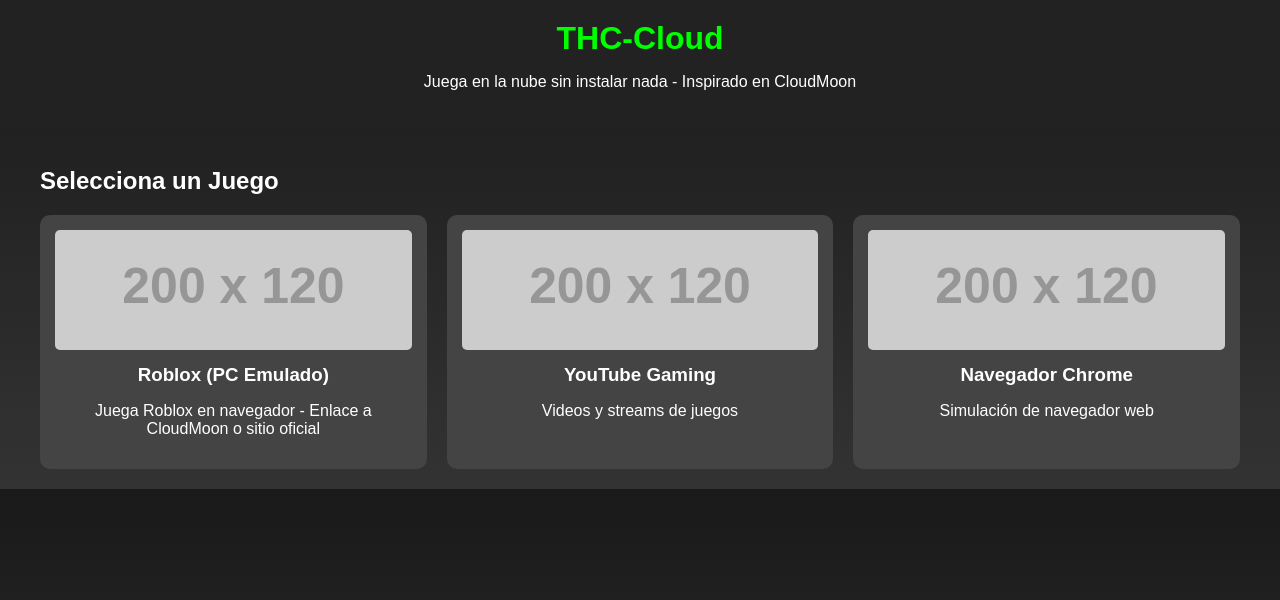
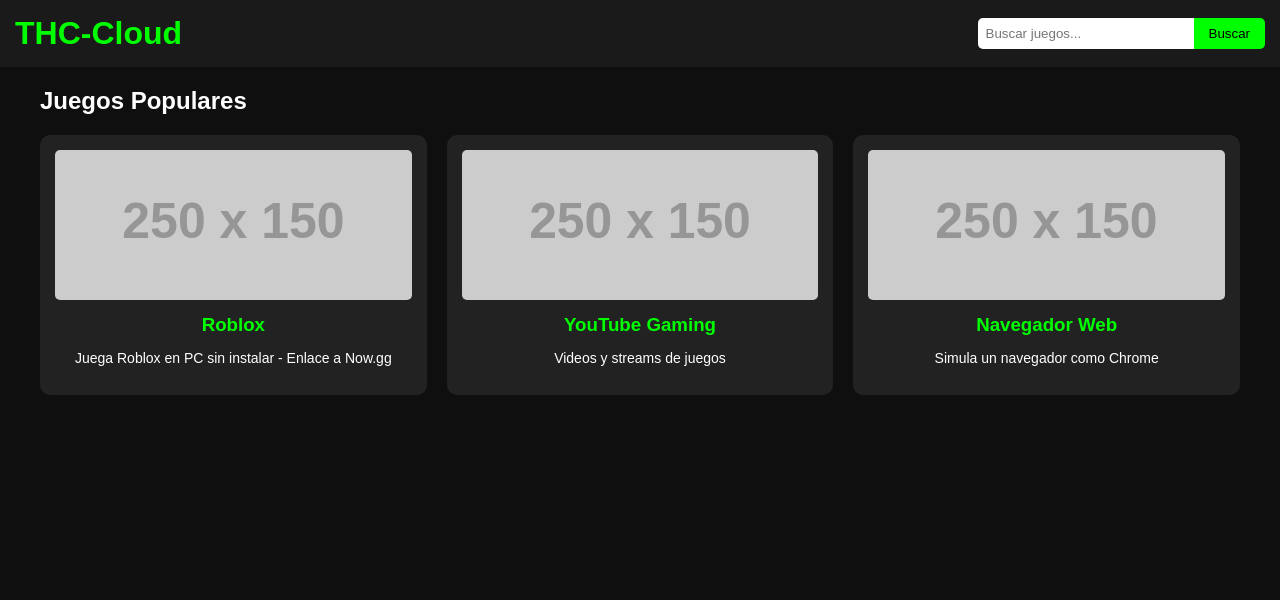
Before and after one commit to tiof835-ux/discord, a plain HTML site: page index.html in a window 1280 px wide. Drawn offline with Linux system fonts and the light colour scheme; placeholder pictures from the web are drawn by us.

Commit message:
Update index.html

```diff
--- a/index.html
+++ b/index.html
@@ -3,78 +3,94 @@
 <head>
     <meta charset="UTF-8">
     <meta name="viewport" content="width=device-width, initial-scale=1.0">
-    <title>THC-Cloud - Cloud Gaming Emulado</title>
+    <title>THC-Cloud - Juega en la Nube como Now.gg</title>
     <style>
-        body { font-family: Arial, sans-serif; background: linear-gradient(to bottom, #1a1a1a, #333); color: white; margin: 0; padding: 0; }
-        header { background: #222; padding: 20px; text-align: center; }
+        body { font-family: Arial, sans-serif; background: #0f0f0f; color: white; margin: 0; padding: 0; }
+        header { background: #1a1a1a; padding: 15px; display: flex; justify-content: space-between; align-items: center; }
         h1 { color: #00ff00; margin: 0; }
-        .container { max-width: 1200px; margin: 0 auto; padding: 20px; }
-        .game-grid { display: grid; grid-template-columns: repeat(auto-fit, minmax(200px, 1fr)); gap: 20px; margin-top: 20px; }
-        .game-card { background: #444; padding: 15px; border-radius: 10px; text-align: center; cursor: pointer; transition: transform 0.2s; }
+        .search-bar { display: flex; }
+        input { padding: 8px; width: 200px; border: none; border-radius: 5px 0 0 5px; }
+        button { padding: 8px 15px; background: #00ff00; color: black; border: none; border-radius: 0 5px 5px 0; cursor: pointer; }
+        .container { max-width: 1200px; margin: 20px auto; padding: 0 20px; }
+        .game-grid { display: grid; grid-template-columns: repeat(auto-fit, minmax(250px, 1fr)); gap: 20px; }
+        .game-card { background: #222; padding: 15px; border-radius: 10px; text-align: center; cursor: pointer; transition: transform 0.2s; }
         .game-card:hover { transform: scale(1.05); }
-        .game-card img { width: 100%; height: 120px; object-fit: cover; border-radius: 5px; }
-        .game-card h3 { margin: 10px 0; }
-        iframe { width: 100%; height: 500px; border: none; border-radius: 10px; margin-top: 20px; }
-        button { padding: 10px 20px; background: #00ff00; color: black; border: none; border-radius: 5px; cursor: pointer; margin: 10px; }
-        button:hover { background: #00cc00; }
+        .game-card img { width: 100%; height: 150px; object-fit: cover; border-radius: 5px; }
+        .game-card h3 { margin: 10px 0; color: #00ff00; }
+        .game-card p { font-size: 14px; }
+        #game-player { display: none; margin-top: 20px; }
+        iframe { width: 100%; height: 600px; border: none; border-radius: 10px; }
+        .close-btn { padding: 10px; background: red; color: white; border: none; border-radius: 5px; cursor: pointer; margin-top: 10px; }
     </style>
 </head>
 <body>
     <header>
         <h1>THC-Cloud</h1>
-        <p>Juega en la nube sin instalar nada - Inspirado en CloudMoon</p>
+        <div class="search-bar">
+            <input type="text" id="search" placeholder="Buscar juegos...">
+            <button onclick="searchGames()">Buscar</button>
+        </div>
     </header>
     <div class="container">
-        <h2>Selecciona un Juego</h2>
-        <div class="game-grid">
-            <div class="game-card" onclick="loadGame('roblox')">
-                <img src="https://via.placeholder.com/200x120?text=Roblox" alt="Roblox">
-                <h3>Roblox (PC Emulado)</h3>
-                <p>Juega Roblox en navegador - Enlace a CloudMoon o sitio oficial</p>
+        <h2>Juegos Populares</h2>
+        <div class="game-grid" id="game-grid">
+            <div class="game-card" onclick="playGame('roblox')">
+                <img src="https://via.placeholder.com/250x150?text=Roblox" alt="Roblox">
+                <h3>Roblox</h3>
+                <p>Juega Roblox en PC sin instalar - Enlace a Now.gg</p>
             </div>
-            <div class="game-card" onclick="loadGame('youtube')">
-                <img src="https://via.placeholder.com/200x120?text=YouTube" alt="YouTube">
+            <div class="game-card" onclick="playGame('youtube')">
+                <img src="https://via.placeholder.com/250x150?text=YouTube" alt="YouTube">
                 <h3>YouTube Gaming</h3>
                 <p>Videos y streams de juegos</p>
             </div>
-            <div class="game-card" onclick="loadGame('chrome')">
-                <img src="https://via.placeholder.com/200x120?text=Chrome" alt="Chrome">
-                <h3>Navegador Chrome</h3>
-                <p>Simulación de navegador web</p>
+            <div class="game-card" onclick="playGame('chrome')">
+                <img src="https://via.placeholder.com/250x150?text=Chrome" alt="Chrome">
+                <h3>Navegador Web</h3>
+                <p>Simula un navegador como Chrome</p>
             </div>
-            <!-- Agrega más juegos si quieres -->
+            <!-- Agrega más juegos aquí, ej. Fortnite, Minecraft, etc. -->
         </div>
 
-        <div id="game-area" style="display: none;">
+        <div id="game-player">
             <h2 id="game-title"></h2>
             <iframe id="game-iframe" src=""></iframe>
-            <button onclick="closeGame()">Cerrar</button>
+            <button class="close-btn" onclick="closePlayer()">Cerrar</button>
         </div>
     </div>
 
     <script>
-        function loadGame(game) {
-            const gameArea = document.getElementById('game-area');
+        function playGame(game) {
+            const player = document.getElementById('game-player');
             const title = document.getElementById('game-title');
             const iframe = document.getElementById('game-iframe');
 
             if (game === 'roblox') {
-                title.textContent = 'Jugando Roblox (Enlace a CloudMoon)';
-                iframe.src = 'https://web.cloudmoonapp.com/es/';  // Enlace directo a CloudMoon para Roblox
+                title.textContent = 'Jugando Roblox en THC-Cloud';
+                iframe.src = 'https://now.gg/play/roblox-corporation/5349/roblox';  // Enlace directo a Roblox en now.gg
             } else if (game === 'youtube') {
                 title.textContent = 'YouTube Gaming';
-                iframe.src = 'https://www.youtube.com/results?search_query=roblox+gaming';  // Página de búsqueda de YouTube
+                iframe.src = 'https://www.youtube.com/results?search_query=roblox+now.gg';  // Búsqueda en YouTube
             } else if (game === 'chrome') {
                 title.textContent = 'Navegador Simulado';
-                iframe.src = 'https://www.google.com';  // Simulación básica de navegador
+                iframe.src = 'https://www.google.com';  // Simulación de Chrome
             }
 
-            gameArea.style.display = 'block';
+            player.style.display = 'block';
         }
 
-        function closeGame() {
-            document.getElementById('game-area').style.display = 'none';
+        function closePlayer() {
+            document.getElementById('game-player').style.display = 'none';
             document.getElementById('game-iframe').src = '';
+        }
+
+        function searchGames() {
+            const query = document.getElementById('search').value.toLowerCase();
+            const cards = document.querySelectorAll('.game-card');
+            cards.forEach(card => {
+                const title = card.querySelector('h3').textContent.toLowerCase();
+                card.style.display = title.includes(query) ? 'block' : 'none';
+            });
         }
     </script>
 </body>
```
